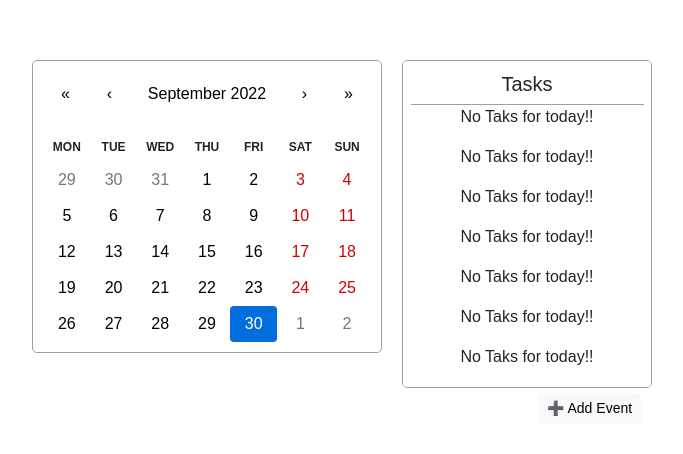
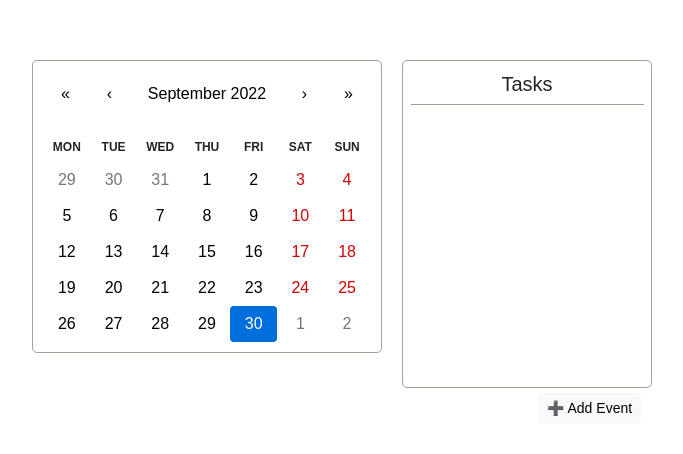
Before and after one commit to ansul710/calendar-react, a React (Create React App) app: page / in a window 1280 px wide. Shown: the part 158-612 px from the top of the page, without its empty margins (298-981 px from the left). Built offline with nearby package versions, Linux system fonts and the light colour scheme.

Commit message:
adding functionality

```diff
--- a/src/AllEvents.css
+++ b/src/AllEvents.css
@@ -58,3 +58,12 @@
   font-family: Arial, Helvetica, sans-serif;
   margin-left: 50%;
 }
+.event-body {
+  padding-top: 8px;
+  /* border-bottom: 1px solid #a0a096; */
+  /* padding-bottom: 10px; */
+}
+
+.modal.fade.show {
+  backdrop-filter: blur(5px);
+}
--- a/src/AllEvents.js
+++ b/src/AllEvents.js
@@ -1,50 +1,108 @@
 import "./Calendar.css";
 import "./AllEvents.css";
 import "bootstrap/dist/css/bootstrap.min.css";
+import Form from "react-bootstrap/Form";
+import Button from "react-bootstrap/Button";
+import Modal from "react-bootstrap/Modal";
+import React, { useState } from "react";
+// import { useRef } from "react";
+import { useEffect } from "react";
 
 function AllEvents() {
+  // var today = new Date(),
+  //   time =
+  //     today.getHours() + ":" + today.getMinutes() + ":" + today.getSeconds();
+
+  const [isOpen, setIsOpen] = React.useState(false);
+
+  const showModal = () => {
+    setIsOpen(true);
+  };
+
+  const hideModal = () => {
+    setIsOpen(false);
+  };
+
+  const [tasks, setTasks] = useState("");
+  const [takeTime, setTime] = useState();
+  const [stateObj, setStateObj] = useState({ task: "", time: "" });
+
+  function taskHandler(e) {
+    setTasks(e.target.value);
+  }
+
+  function timeHandler(e) {
+    setTime(e.target.value);
+  }
+
+  useEffect(() => {
+    console.log(tasks);
+    console.log(takeTime);
+    console.log(stateObj);
+  });
+
+  function addData() {
+    setStateObj({ task: tasks, time: takeTime });
+  }
+
   return (
     <div>
       <div className="all-event-box">
         <div className="title pos">
           <h5>Tasks</h5>
         </div>
-        <p>No Taks for today!!</p>
-        <p>No Taks for today!!</p>
-        <p>No Taks for today!!</p>
-        <p>No Taks for today!!</p>
-        <p>No Taks for today!!</p>
-        <p>No Taks for today!!</p>
-        <p>No Taks for today!!</p>
-        <p>No Taks for today!!</p>
-        <p>No Taks for today!!</p>
-        <p>No Taks for today!!</p>
-        <p>No Taks for today!!</p>
-        <p>No Taks for today!!</p>
-        <p>No Taks for today!!</p>
-        <p>No Taks for today!!</p>
-        <p>No Taks for today!!</p>
-        <p>No Taks for today!!</p>
-        <p>No Taks for today!!</p>
-        <p>No Taks for today!!</p>
-        <p>No Taks for today!!</p>
-        <p>No Taks for today!!</p>
-        <p>No Taks for today!!</p>
-        <p>No Taks for today!!</p>
-        <p>No Taks for today!!</p>
-        <p>No Taks for today!!</p>
-        <p>No Taks for today!!</p>
-        <p>No Taks for today!!</p>
-        <p>No Taks for today!!</p>
-        <p>No Taks for today!!</p>
-        <p>No Taks for today!!</p>
-        <p>No Taks for today!!</p>
-        <p>No Taks for today!!</p>
-        <p>No Taks for today!!</p>
-        <p>No Taks for today!!</p>
+        <div className="event-body">
+          <Modal
+            className="modal.fade.show"
+            size="sm"
+            show={isOpen}
+            onHide={hideModal}
+            centered
+          >
+            <Form>
+              <Modal.Header>
+                <Modal.Title>Add Tasks</Modal.Title>
+              </Modal.Header>
+
+              <Modal.Body>
+                <Form.Group className="mb-3" controlId="formBasicEmail">
+                  <Form.Label>Enter Task</Form.Label>
+                  <Form.Control
+                    type="text"
+                    placeholder="Enter event"
+                    name="task"
+                    onChange={taskHandler}
+                    value={tasks}
+                  />
+                </Form.Group>
+                <Form.Group className="mb-3" controlId="formBasicPassword">
+                  <Form.Label>Time of the day</Form.Label>
+                  <br />
+                  <input
+                    type="time"
+                    id="appt"
+                    name="takeTime"
+                    min="00:00"
+                    max="24:00"
+                    required
+                    onChange={timeHandler}
+                    value={takeTime}
+                  />
+                </Form.Group>
+              </Modal.Body>
+
+              <Modal.Footer>
+                <Button className="btn btn-light" onClick={hideModal}>
+                  Cancel
+                </Button>
+                <Button onClick={addData}>Save</Button>
+              </Modal.Footer>
+            </Form>
+          </Modal>
+        </div>
       </div>
       <div className="bottom-div">
-        <button className="btn btn-light btn-sm">
+        <button className="btn btn-light btn-sm" onClick={showModal}>
           <span>➕</span> Add Event
         </button>
       </div>
```
